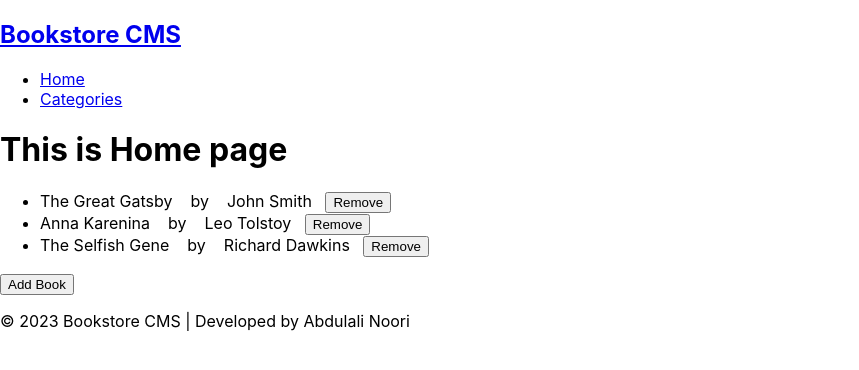
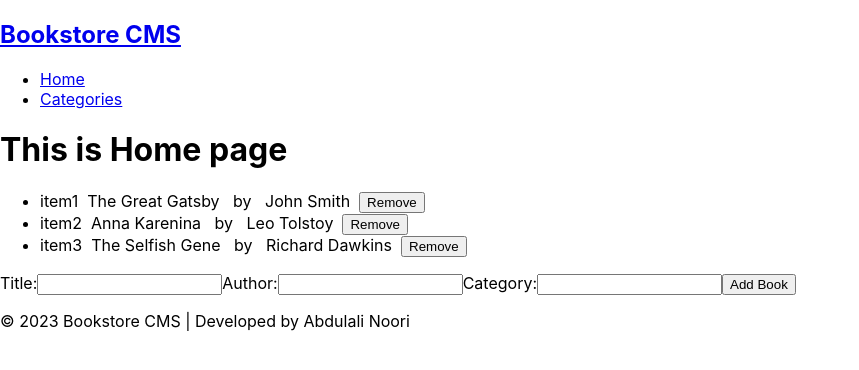
Before and after one commit to ab-noori/bookstore, a React (Create React App) app: page / in a window 1280 px wide. Shown: the top 370 px of the page, without its empty margins (0-859 px from the left). Built offline with nearby package versions, Linux system fonts and the light colour scheme.

Commit message:
Upadate the BookList component.

```diff
--- a/src/components/BookList.js
+++ b/src/components/BookList.js
@@ -1,47 +1,40 @@
 import React from 'react';
 import { useSelector, useDispatch } from 'react-redux';
 import { addBook, removeBook } from '../redux/books/booksSlice';
+import BookForm from './BookForm';
 
 const BookList = () => {
   const { books } = useSelector((state) => state.books);
   const dispatch = useDispatch();
 
-  const handleAddBook = () => {
-    const newBook = {
-      id: `item${books.length + 1}`,
-      title: 'New Book',
-      author: 'Unknown Author',
-      category: 'Unknown Category',
-    };
+  const handleAddBook = (newBook) => {
     dispatch(addBook(newBook));
   };
 
-  const handleRemoveBook = (id) => {
-    const bookToRemove = books.find((book) => book.id === id);
-    dispatch(removeBook(bookToRemove));
+  const handleRemoveBook = (itemId) => {
+    dispatch(removeBook(itemId));
   };
 
   return (
     <div>
       <ul>
         {books.map((book) => (
-          <li key={book.id}>
+          <li key={book.item_id}>
             <span>
+              {book.item_id}
+              &nbsp;&nbsp;
               {book.title}
-              &nbsp;
-              &nbsp;
+              &nbsp;&nbsp;
               by
-              &nbsp;
-              &nbsp;
+              &nbsp;&nbsp;
               {book.author}
+              &nbsp;&nbsp;
             </span>
-            &nbsp;
-            &nbsp;
-            <button type="button" onClick={() => handleRemoveBook(book.id)}>Remove</button>
+            <button type="button" onClick={() => handleRemoveBook(book.item_id)}>Remove</button>
           </li>
         ))}
       </ul>
-      <button type="button" onClick={handleAddBook}>Add Book</button>
+      <BookForm handleAddBook={handleAddBook} />
     </div>
   );
 };
```
